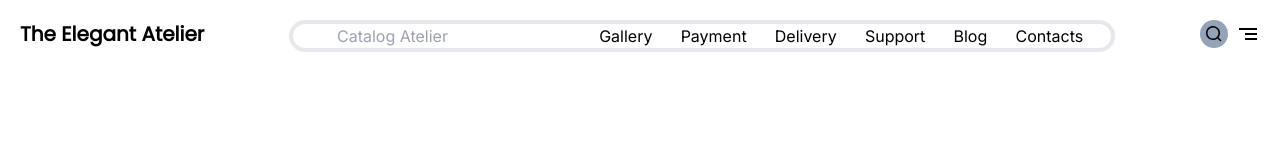
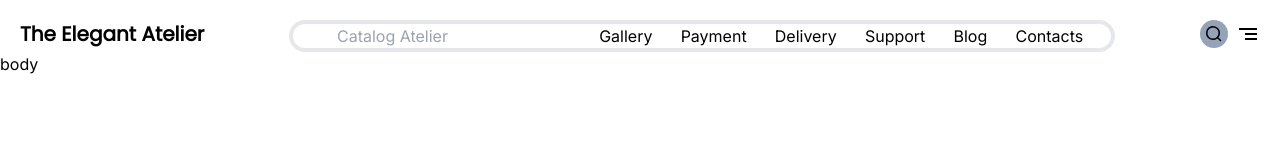
Before and after one commit to amarjithp/theelegantatelier, a Next.js app: page / in a window 1280 px wide. Shown: the top 160 px of the page. Built offline with nearby package versions, Linux system fonts and the light colour scheme.

Commit message:
testing autodeploy

```diff
--- a/app/page.tsx
+++ b/app/page.tsx
@@ -5,6 +5,7 @@ export default function Home() {
   return (
     <>
       <Header />
+      <h1>body</h1>
     </>
   )
 }
```
